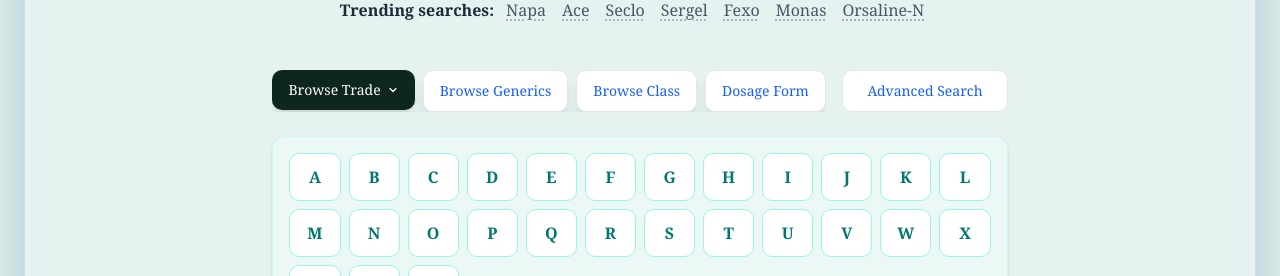
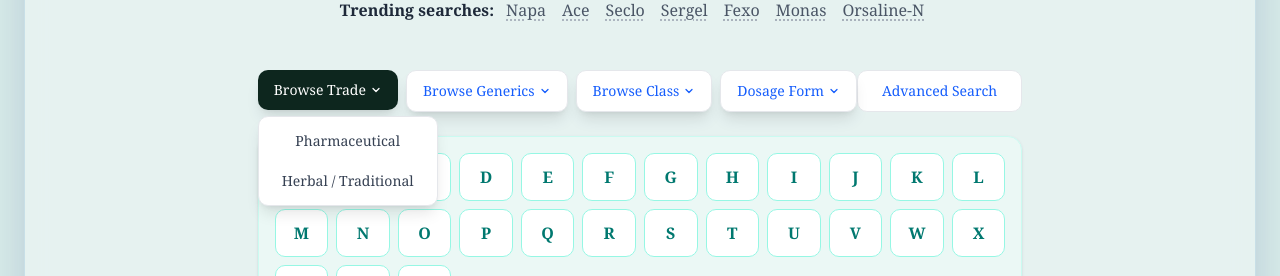
Before and after one commit to qilaro/Med-Nest, a Next.js app in the folder frontend/: page / in a window 1280 px wide. Both pictures are taken after a click on the button "Browse Trade". Shown: the part 443-719 px from the top of the page. Built offline with nearby package versions, Linux system fonts and the light colour scheme; no server answers; the database is empty; a web font is replaced by a local one.

Commit message:
feat: all 4 tabs dropdowns + click-outside close

```diff
--- a/frontend/components/drugs/AZBrowse.tsx
+++ b/frontend/components/drugs/AZBrowse.tsx
@@ -1,74 +1,80 @@
 "use client";
 
-import { useState, Suspense } from "react";
+import { useState, useRef, useEffect, Suspense } from "react";
 import Link from "next/link";
 import { useRouter, useSearchParams } from "next/navigation";
 
 const LETTERS = "ABCDEFGHIJKLMNOPQRSTUVWXYZ".split("");
-const TABS = ["Browse Trade", "Browse Generics", "Browse Class", "Dosage Form"];
+const TABS = [
+  { label: "Browse Trade", items: [
+    { name: "Pharmaceutical", href: "/drugs?type=allopathic" },
+    { name: "Herbal / Traditional", href: "/drugs?type=herbal" },
+  ]},
+  { label: "Browse Generics", items: [
+    { name: "All Generics", href: "/generics" },
+    { name: "Allopathic Generics", href: "/generics?type=allopathic" },
+    { name: "Herbal Generics", href: "/generics?type=herbal" },
+  ]},
+  { label: "Browse Class", items: [
+    { name: "Drug Classes", href: "/class" },
+  ]},
+  { label: "Dosage Form", items: [
+    { name: "Dosage Forms", href: "/dosage-forms" },
+  ]},
+];
 
 function AZBrowseContent({ showAdvancedSearch = true }: { showAdvancedSearch?: boolean }) {
   const router = useRouter();
   const searchParams = useSearchParams();
   const currentLetter = searchParams.get("letter");
-  const [activeTab, setActiveTab] = useState("");
-  const [showTradeDropdown, setShowTradeDropdown] = useState(false);
+  const [openDropdown, setOpenDropdown] = useState<string | null>(null);
+  const dropdownRef = useRef<HTMLDivElement>(null);
 
-  const handleTabClick = (tab: string) => {
-    setActiveTab(tab);
-    setShowTradeDropdown(false);
-    if (tab === "Browse Trade") {
-      setShowTradeDropdown(true);
-    } else if (tab === "Browse Generics") {
-      router.push("/generics");
-    } else if (tab === "Browse Class") {
-      router.push("/class");
-    } else if (tab === "Dosage Form") {
-      router.push("/dosage-forms");
+  // Close dropdown when clicking outside
+  useEffect(() => {
+    const handler = (e: MouseEvent) => {
+      if (dropdownRef.current && !dropdownRef.current.contains(e.target as Node)) {
+        setOpenDropdown(null);
       }
     };
+    document.addEventListener('mousedown', handler);
+    return () => document.removeEventListener('mousedown', handler);
+  }, []);
 
   return (
-    <div className="w-full max-w-4xl my-8">
+    <div className="w-full max-w-4xl my-8" ref={dropdownRef}>
       {/* Tabs */}
       <div className="flex justify-between items-center mb-6">
-        <div className="flex gap-2 flex-nowrap overflow-x-auto">
-          {TABS.map((tab) =>
-            tab === "Browse Trade" ? (
-              <div key={tab} className="relative">
+        <div className="flex gap-2 flex-wrap">
+          {TABS.map((tab) => (
+            <div key={tab.label} className="relative">
               <button
-                  onClick={() => handleTabClick(tab)}
-                  onBlur={() => setTimeout(() => setShowTradeDropdown(false), 200)}
-                  className={`px-4 py-2.5 rounded-lg font-medium text-sm whitespace-nowrap transition-colors cursor-pointer shadow-lg flex items-center gap-1.5 ${
-                    showTradeDropdown
+                onClick={() => setOpenDropdown(openDropdown === tab.label ? null : tab.label)}
+                className={`px-4 py-2.5 rounded-lg font-medium text-sm whitespace-nowrap transition-colors cursor-pointer shadow-lg flex items-center gap-1 ${
+                  openDropdown === tab.label
                     ? "bg-[#0D261E] text-white"
                     : "bg-white text-blue-600 hover:bg-gray-100 border border-gray-200"
                 }`}
               >
-                  {tab}
+                {tab.label}
                 <svg width="12" height="12" viewBox="0 0 24 24" fill="none" stroke="currentColor" strokeWidth="2.5" strokeLinecap="round" strokeLinejoin="round"><path d="m6 9 6 6 6-6"/></svg>
               </button>
-                {showTradeDropdown && (
-                  <div className="absolute top-full mt-1 bg-white rounded-lg shadow-lg border border-gray-200 py-1 z-50 min-w-[160px]">
-                    <Link href="/drugs?type=allopathic" className="block px-4 py-2.5 text-sm text-gray-700 hover:bg-teal-50 hover:text-teal-700 transition-colors" onClick={() => setShowTradeDropdown(false)}>Pharmaceutical</Link>
-                    <Link href="/drugs?type=herbal" className="block px-4 py-2.5 text-sm text-gray-700 hover:bg-teal-50 hover:text-teal-700 transition-colors" onClick={() => setShowTradeDropdown(false)}>Herbal / Traditional</Link>
+              {openDropdown === tab.label && (
+                <div className="absolute top-full mt-1 bg-white rounded-lg shadow-lg border border-gray-200 py-1 z-50 min-w-[180px]">
+                  {tab.items.map((item) => (
+                    <Link
+                      key={item.name}
+                      href={item.href}
+                      className="block px-4 py-2.5 text-sm text-gray-700 hover:bg-teal-50 hover:text-teal-700 transition-colors"
+                      onClick={() => setOpenDropdown(null)}
+                    >
+                      {item.name}
+                    </Link>
+                  ))}
                 </div>
               )}
             </div>
-            ) : (
-              <button
-                key={tab}
-                onClick={() => handleTabClick(tab)}
-                className={`px-4 py-2.5 rounded-lg font-medium text-sm whitespace-nowrap transition-colors cursor-pointer shadow-lg ${
-                  activeTab === tab
-                    ? "bg-[#0D261E] text-white"
-                    : "bg-white text-blue-600 hover:bg-gray-100 border border-gray-200"
-                }`}
-              >
-                {tab}
-              </button>
-            )
-          )}
+          ))}
         </div>
         {showAdvancedSearch && (
           <Link
```
Lines whose indentation alone changed are shown as unchanged.
